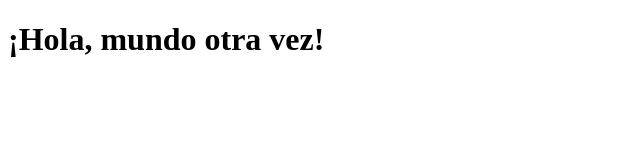
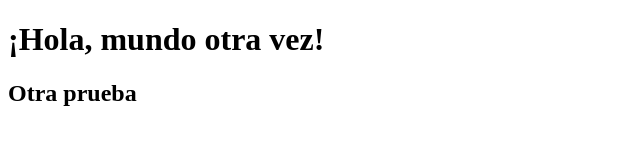
Before and after one commit to VaninaClara/prueba-clase-1, a plain HTML site: page index.html in a window 1280 px wide. Shown: the whole page, without its empty margins (0-640 px from the left). Drawn offline with Linux system fonts and the light colour scheme.

Commit message:
Agregué algo

```diff
--- a/index.html
+++ b/index.html
@@ -6,5 +6,6 @@
  </head>
   <body>
     <h1>¡Hola, mundo otra vez!</h1>
+    <h2>Otra prueba</h2>
   </body>
 </html>
```
